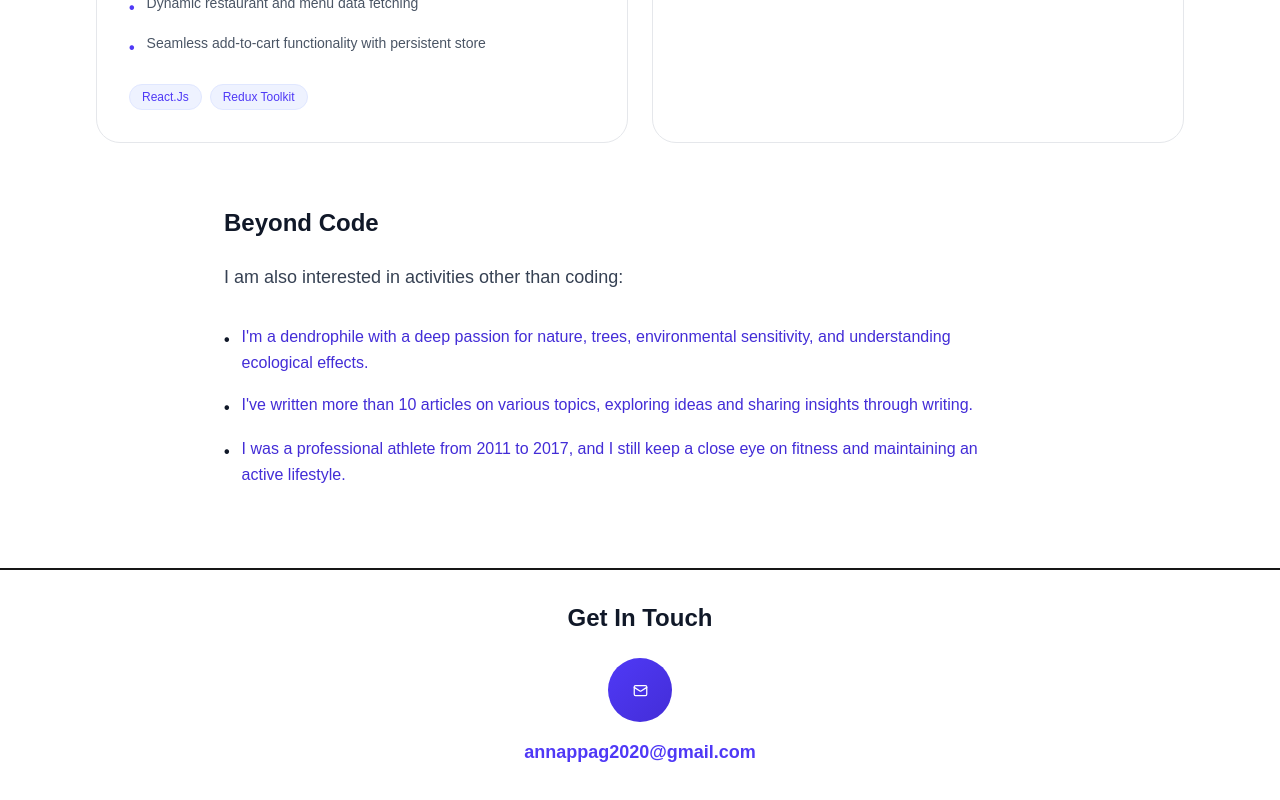
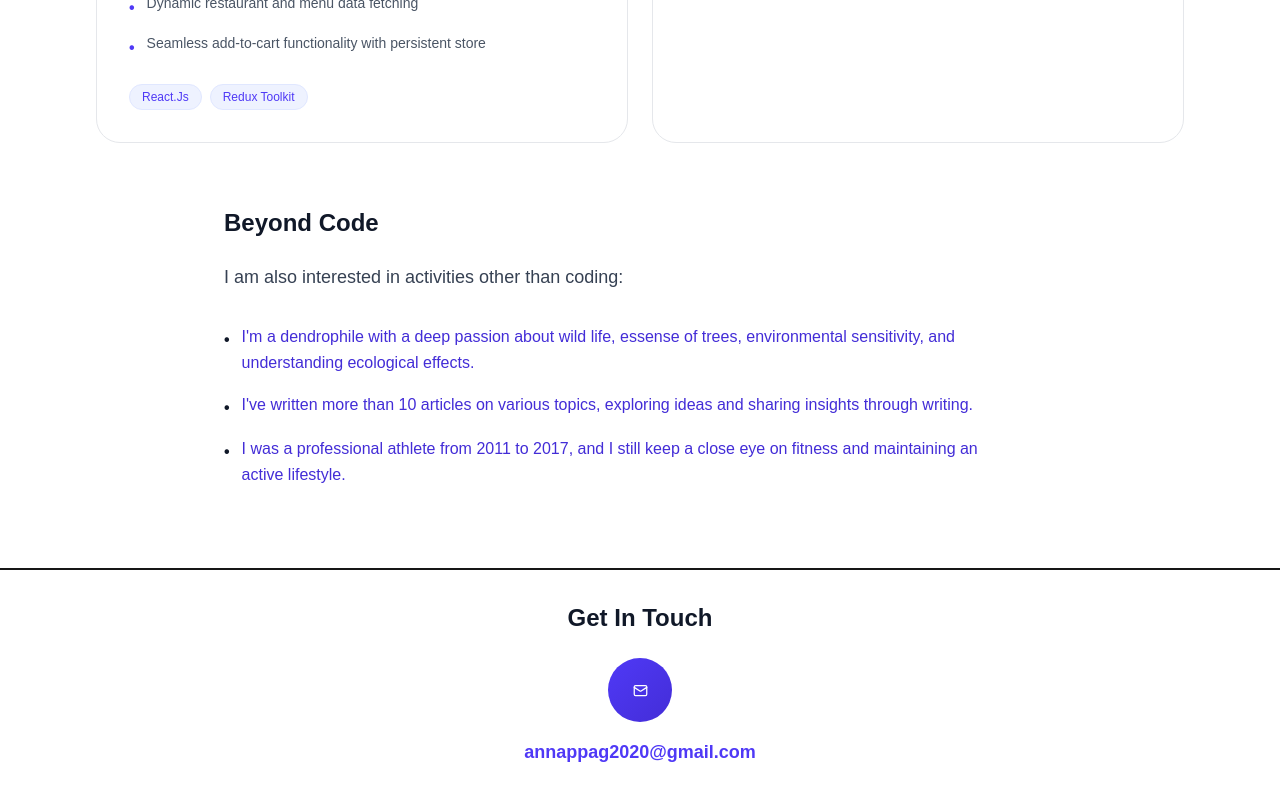
Before and after one commit to amgowda42/portfolio, a Next.js app: page / in a window 1280 px wide. Shown: the part 2597-3397 px from the top of the page. Built offline with nearby package versions, Linux system fonts and the light colour scheme.

Commit message:
Update description of dendrophile passion

```diff
--- a/components/BeyondCode.tsx
+++ b/components/BeyondCode.tsx
@@ -12,7 +12,7 @@ export default function BeyondCode() {
             <li className="flex items-start gap-3">
               <span className="text-gray-900 font-bold mt-1 shrink-0">•</span>
               <span className="leading-relaxed text-indigo-700 font-medium">
-                I&apos;m a dendrophile with a deep passion for nature, trees,
+                I&apos;m a dendrophile with a deep passion about wild life, essense of trees,
                 environmental sensitivity, and understanding ecological effects.
               </span>
             </li>
```
